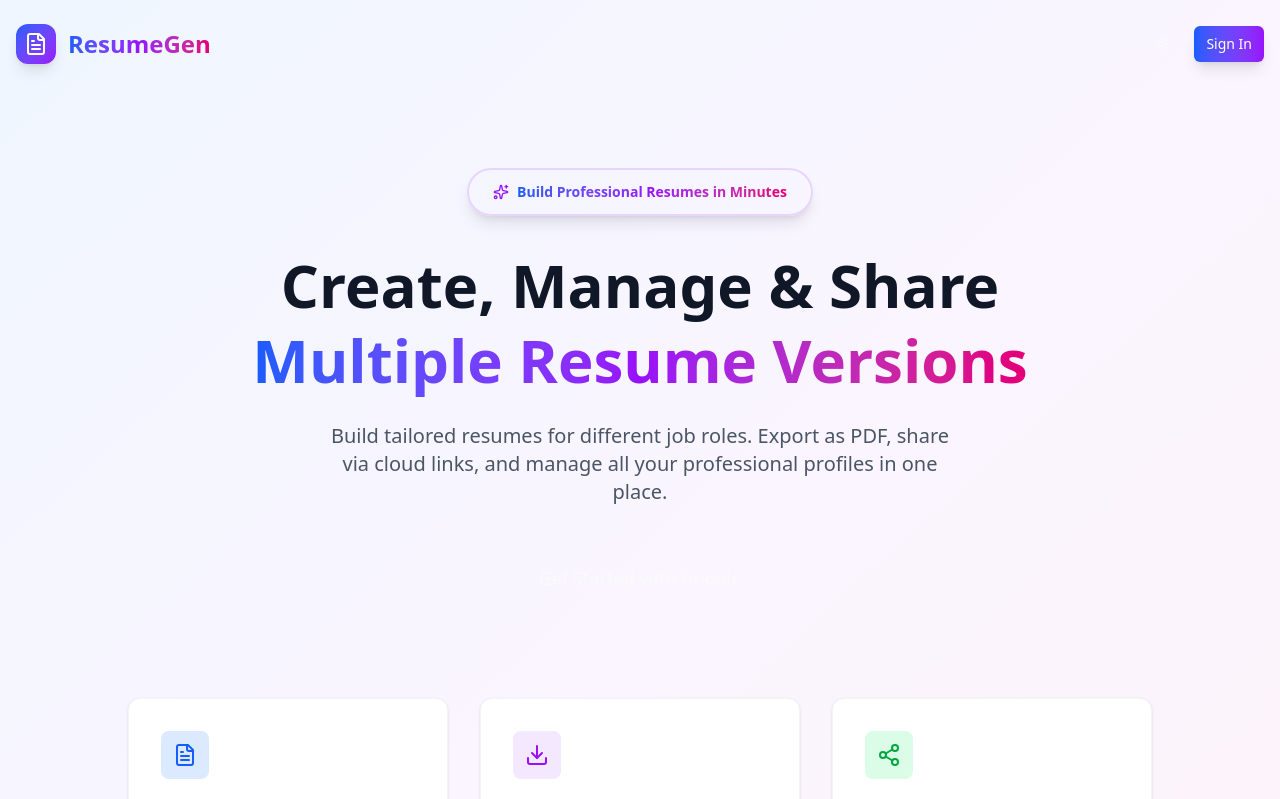
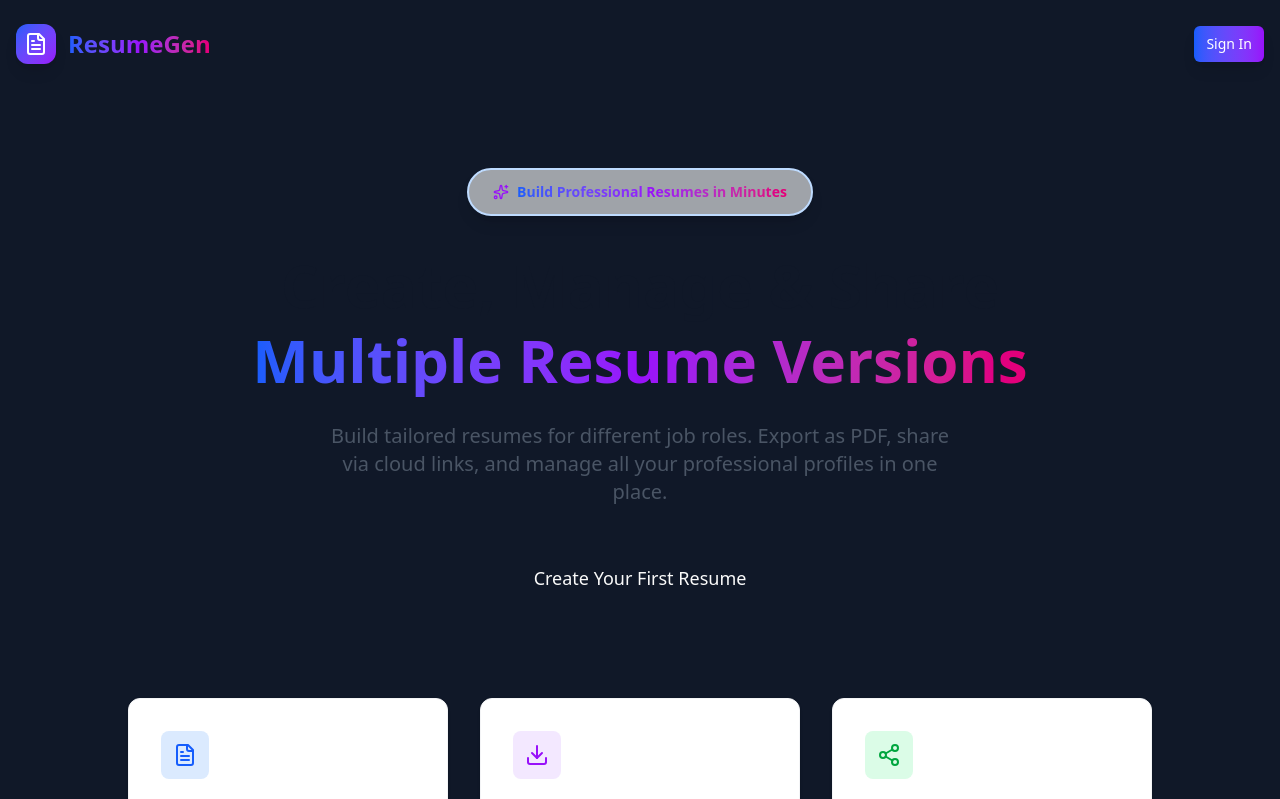
Before and after one commit to dev-sam17/resume-generator, a Next.js app: page / in a window 1280 px wide. Shown: the top 799 px of the page. Built offline with nearby package versions, Linux system fonts and the light colour scheme; no server answers.

Commit message:
refactor: convert landing page to client component

```diff
--- a/app/page.tsx
+++ b/app/page.tsx
@@ -1,41 +1,35 @@
-import { auth, signIn } from "@/auth";
-import { redirect } from "next/navigation";
+"use client";
+
+import { signIn } from "next-auth/react";
 import { Button } from "@/components/ui/button";
 import { Sparkles, Share2, Download, FileText } from "lucide-react";
-import { ThemeToggle } from "@/components/ui/theme-toggle";
 
-export default async function Home() {
-  const session = await auth();
-
-  if (session?.user) {
-    redirect("/dashboard");
-  }
+export default function Home() {
+  const handleSignIn = async () => {
+    await signIn("google", { callbackUrl: "/dashboard" });
+  };
 
   return (
-    <div className="min-h-screen bg-gradient-to-br from-blue-50 via-purple-50 to-pink-50 dark:from-gray-900 dark:via-purple-950/20 dark:to-blue-950/20">
+    <div className="min-h-screen  bg-gray-900">
       {/* Header */}
       <header className="container mx-auto px-3 sm:px-4 py-4 sm:py-6">
         <div className="flex items-center justify-between gap-2">
           <div className="flex items-center gap-2 sm:gap-3 group">
-            <div className="p-1.5 sm:p-2 bg-gradient-to-br from-blue-600 to-purple-600 rounded-lg sm:rounded-xl shadow-lg group-hover:shadow-xl transition-shadow">
+            <div className="p-1.5 sm:p-2 bg-linear-to-br from-blue-600 to-purple-600 rounded-lg sm:rounded-xl shadow-lg group-hover:shadow-xl transition-shadow">
               <FileText className="h-5 w-5 sm:h-6 sm:w-6 text-white" />
             </div>
-            <span className="text-lg sm:text-2xl font-bold bg-gradient-to-r from-blue-600 via-purple-600 to-pink-600 bg-clip-text text-transparent">
+            <span className="text-lg sm:text-2xl font-bold bg-linear-to-r from-blue-600 via-purple-600 to-pink-600 bg-clip-text text-transparent">
               ResumeGen
             </span>
           </div>
           <div className="flex items-center gap-2 sm:gap-3">
-            <ThemeToggle />
-            <form
-              action={async () => {
-                "use server";
-                await signIn("google", { redirectTo: "/dashboard" });
-              }}
+            <Button
+              onClick={handleSignIn}
+              size="sm"
+              className="bg-linear-to-r from-blue-600 to-purple-600 hover:from-blue-700 hover:to-purple-700 text-white shadow-lg hover:shadow-xl transition-all text-xs sm:text-sm"
             >
-              <Button type="submit" size="sm" className="bg-gradient-to-r from-blue-600 to-purple-600 hover:from-blue-700 hover:to-purple-700 text-white shadow-lg hover:shadow-xl transition-all text-xs sm:text-sm">
-                Sign In
-              </Button>
-            </form>
+              Sign In
+            </Button>
           </div>
         </div>
       </header>
@@ -43,9 +37,9 @@ export default async function Home() {
       {/* Hero Section */}
       <main className="container mx-auto px-3 sm:px-4 py-10 sm:py-16 lg:py-20">
         <div className="max-w-4xl mx-auto text-center">
-          <div className="inline-flex items-center gap-1.5 sm:gap-2 bg-gradient-to-r from-blue-100 via-purple-100 to-pink-100 dark:from-blue-900/40 dark:via-purple-900/40 dark:to-pink-900/40 text-transparent bg-clip-text px-3 sm:px-6 py-2 sm:py-3 rounded-full text-xs sm:text-sm font-bold mb-6 sm:mb-8 border-2 border-purple-200 dark:border-purple-800 shadow-lg">
+          <div className="inline-flex items-center gap-1.5 sm:gap-2 bg-white/60 dark:bg-blue-900/40 px-3 sm:px-6 py-2 sm:py-3 rounded-full text-xs sm:text-sm font-bold mb-6 sm:mb-8 border-2 border-blue-200 dark:border-purple-800 shadow-lg">
             <Sparkles className="h-3 w-3 sm:h-4 sm:w-4 text-purple-600 dark:text-purple-400" />
-            <span className="bg-gradient-to-r from-blue-600 via-purple-600 to-pink-600 bg-clip-text text-transparent">
+            <span className="bg-linear-to-r from-blue-600 via-purple-600 to-pink-600 bg-clip-text text-transparent">
               Build Professional Resumes in Minutes
             </span>
           </div>
@@ -53,7 +47,7 @@ export default async function Home() {
           <h1 className="text-3xl sm:text-4xl md:text-5xl lg:text-6xl font-bold text-gray-900 dark:text-white mb-4 sm:mb-6 leading-tight px-2">
             Create, Manage & Share
             <br />
-            <span className="bg-gradient-to-r from-blue-600 via-purple-600 to-pink-600 bg-clip-text text-transparent">
+            <span className="bg-linear-to-r from-blue-600 via-purple-600 to-pink-600 bg-clip-text text-transparent">
               Multiple Resume Versions
             </span>
           </h1>
@@ -64,16 +58,13 @@ export default async function Home() {
             place.
           </p>
 
-          <form
-            action={async () => {
-              "use server";
-              await signIn("google", { redirectTo: "/dashboard" });
-            }}
+          <Button
+            onClick={handleSignIn}
+            size="lg"
+            className="text-sm sm:text-base lg:text-lg px-6 sm:px-8 py-5 sm:py-6 w-full sm:w-auto"
           >
-            <Button type="submit" size="lg" className="text-sm sm:text-base lg:text-lg px-6 sm:px-8 py-5 sm:py-6 w-full sm:w-auto">
-              Get Started with Google
-            </Button>
-          </form>
+            Create Your First Resume
+          </Button>
         </div>
 
         {/* Features Grid */}
```
